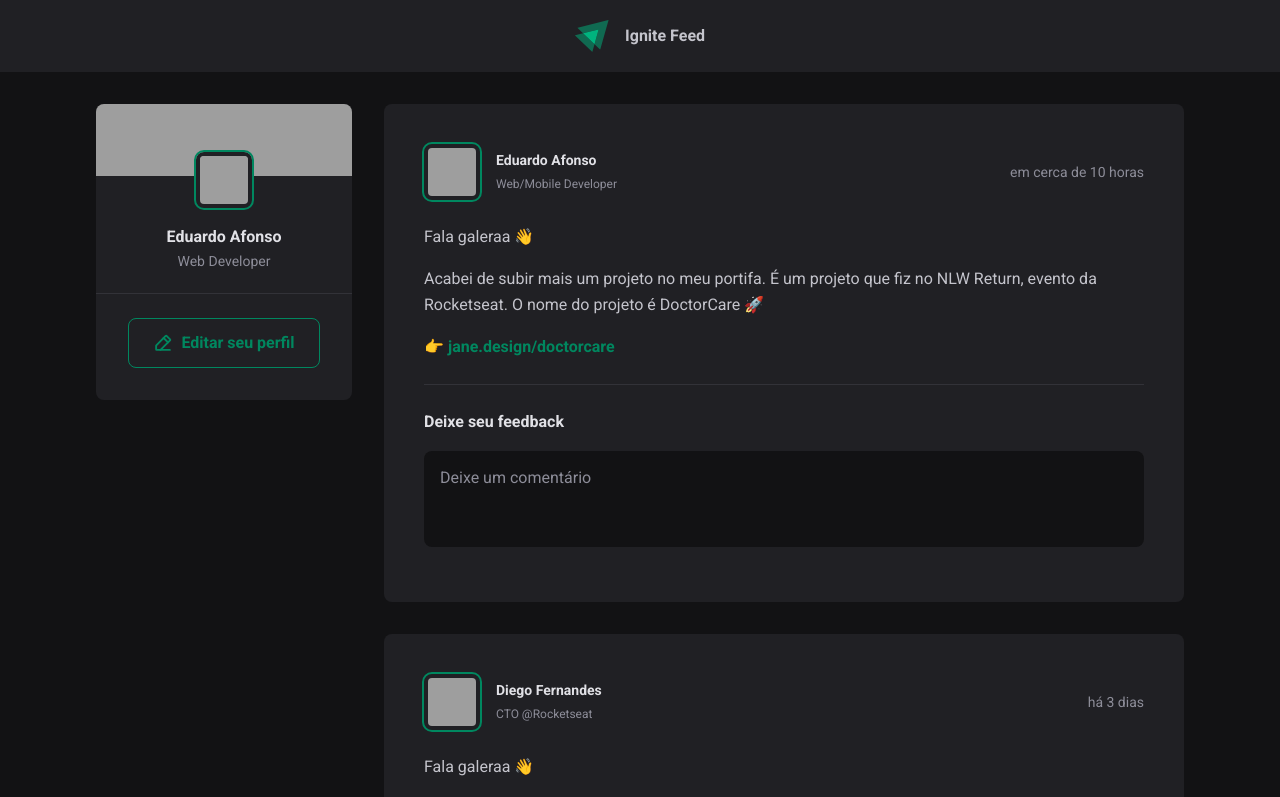
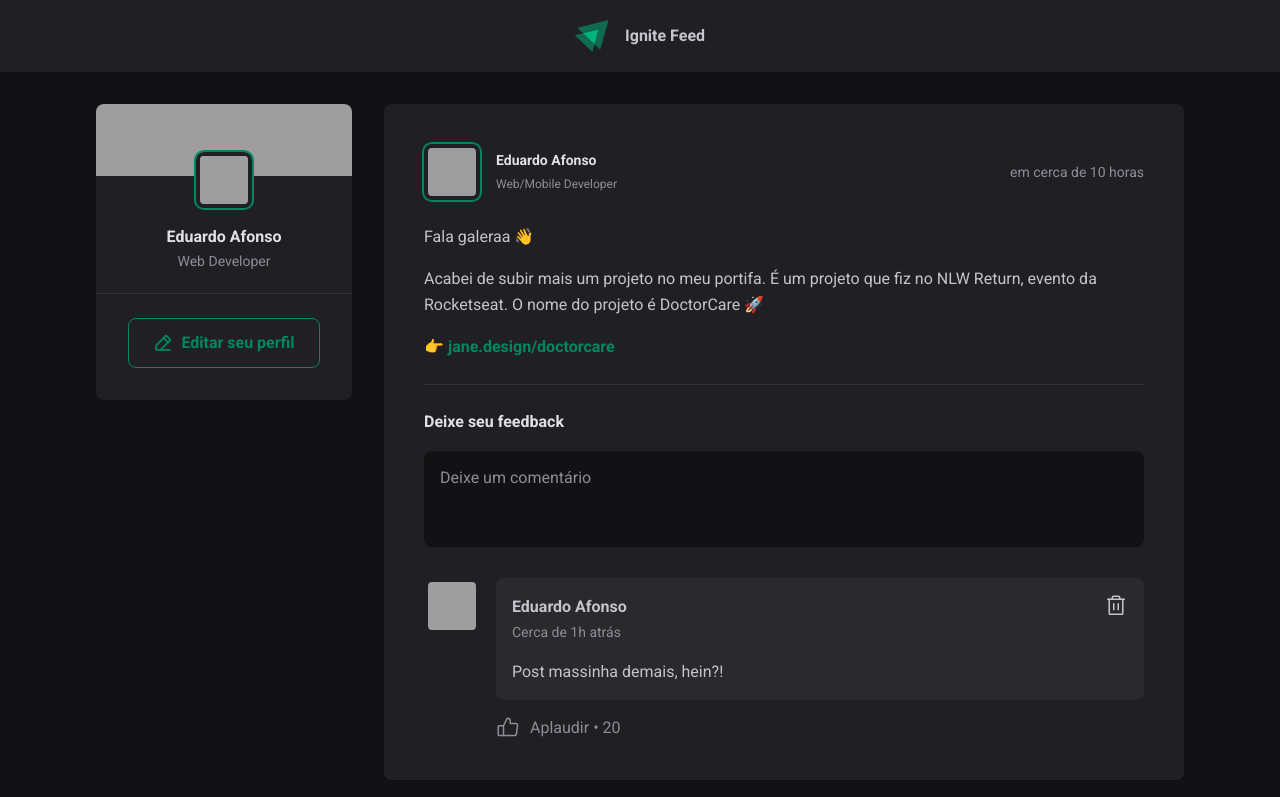
Before and after one commit to eduzrdo/ignite-feed, a React (Vite) app: page / in a window 1280 px wide. Shown: the top 797 px of the page. Built offline with nearby package versions, Linux system fonts and the light colour scheme; grey boxes are pictures that could not be loaded.

Commit message:
Feature delete comments, validate comment, and disable button on empty comment.

```diff
--- a/src/components/Comment.jsx
+++ b/src/components/Comment.jsx
@@ -2,7 +2,11 @@ import { ThumbsUp, Trash } from 'phosphor-react';
 
 import { Avatar } from './Avatar';
 
-export const Comment = (props) => {
+export const Comment = ({ content, onDeleteComment }) => {
+  function handleDeleteComment() {
+    onDeleteComment(content);
+  }
+
   return (
     <div className='mt-6 flex gap-4'>
       <Avatar
@@ -26,13 +30,14 @@ export const Comment = (props) => {
 
             <button
               title='Deletar comentário'
+              onClick={handleDeleteComment}
               className='cursor-pointer rounded hover:text-red-500'
             >
               <Trash className='w-6 h-6' />
             </button>
           </header>
 
-          <p className='mt-4'>{props.content}</p>
+          <p className='mt-4'>{content}</p>
         </div>
 
         <footer className='mt-4'>
--- a/src/components/Post.jsx
+++ b/src/components/Post.jsx
@@ -8,8 +8,8 @@ import { Comment } from './Comment';
 import styles from './Post.module.css';
 
 export const Post = ({ author, publishedAt, content }) => {
-  const [comments, setComments] = useState([]);
-  const [commentText, setCommentText] = useState('');
+  const [comments, setComments] = useState(['Post massinha demais, hein?!']);
+  const [newCommentText, setNewCommentText] = useState('');
 
   const formattedPublishedDate = format(
     publishedAt,
@@ -25,9 +25,28 @@ export const Post = ({ author, publishedAt, content }) => {
   function handleCreateNewComment(event) {
     event.preventDefault();
 
-    setCommentText('');
-    setComments([commentText, ...comments]);
+    setComments([newCommentText, ...comments]);
+    setNewCommentText('');
   }
+
+  function handleNewCommentChange(event) {
+    event.target.setCustomValidity('');
+    setNewCommentText(event.target.value);
+  }
+
+  function handleInvalidComment(event) {
+    event.target.setCustomValidity('Este campo é obrigatório!');
+  }
+
+  function deleteComment(commentToDelete) {
+    const newComments = comments.filter(
+      (comment) => comment !== commentToDelete
+    );
+
+    setComments(newComments);
+  }
+
+  const isNewCommentEmpty = newCommentText.length === 0;
 
   return (
     <article className={`bg-gray-800 rounded-lg p-10 ${styles.post}`}>
@@ -54,13 +73,13 @@ export const Post = ({ author, publishedAt, content }) => {
       </header>
 
       <div className={`leading-relaxed mt-6 ${styles.content}`}>
-        {content.map((line, index) => {
+        {content.map((line) => {
           switch (line.type) {
             case 'paragraph':
-              return <p key={`line-${index}`}>{line.content}</p>;
+              return <p key={line.content}>{line.content}</p>;
             case 'link':
               return (
-                <p key={`line-${index}`}>
+                <p key={line.content}>
                   <a href='#'>{line.content}</a>
                 </p>
               );
@@ -78,13 +97,17 @@ export const Post = ({ author, publishedAt, content }) => {
         <textarea
           placeholder='Deixe um comentário'
           className='w-full bg-gray-900 border-0 resize-none h-24 p-4 rounded-lg text-gray-100 leading-snug mt-4'
-          onChange={(event) => setCommentText(event.target.value)}
-          value={commentText}
+          name='comment'
+          value={newCommentText}
+          onChange={handleNewCommentChange}
+          onInvalid={handleInvalidComment}
+          required
         />
         <footer className='invisible max-h-0 group-focus-within:visible group-focus-within:max-h-fit'>
           <button
             type='submit'
-            className='py-4 px-6 mt-4 rounded-lg border-0 bg-green-500 text-white font-bold cursor-pointer hover:bg-green-300 transition-colors duration-100 focus:outline-none focus:shadow-none'
+            disabled={isNewCommentEmpty}
+            className='py-4 px-6 mt-4 rounded-lg border-0 bg-green-500 text-white font-bold cursor-pointer [&:not(:disabled)]:hover:bg-green-300 transition-colors duration-100 focus:outline-none focus:shadow-none disabled:cursor-not-allowed disabled:opacity-70'
           >
             Publicar
           </button>
@@ -93,7 +116,11 @@ export const Post = ({ author, publishedAt, content }) => {
 
       <div className='mt-2'>
         {comments.map((comment) => (
-          <Comment content={comment} />
+          <Comment
+            key={comment}
+            content={comment}
+            onDeleteComment={deleteComment}
+          />
         ))}
       </div>
     </article>
```
